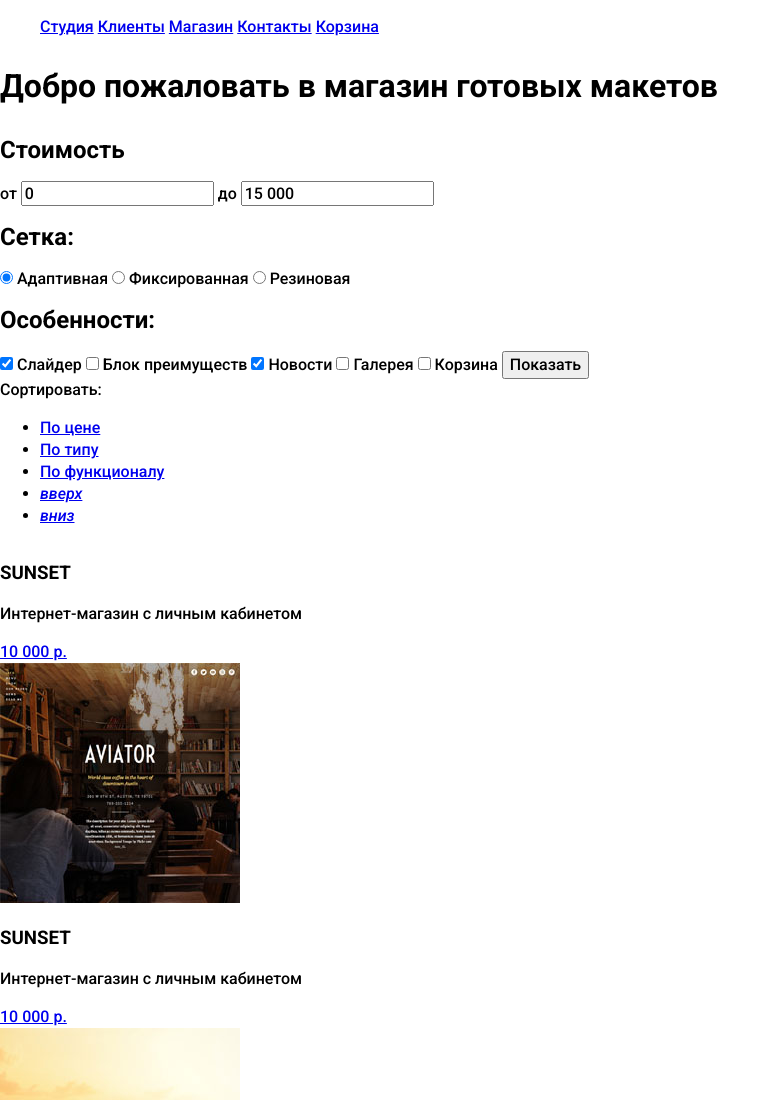
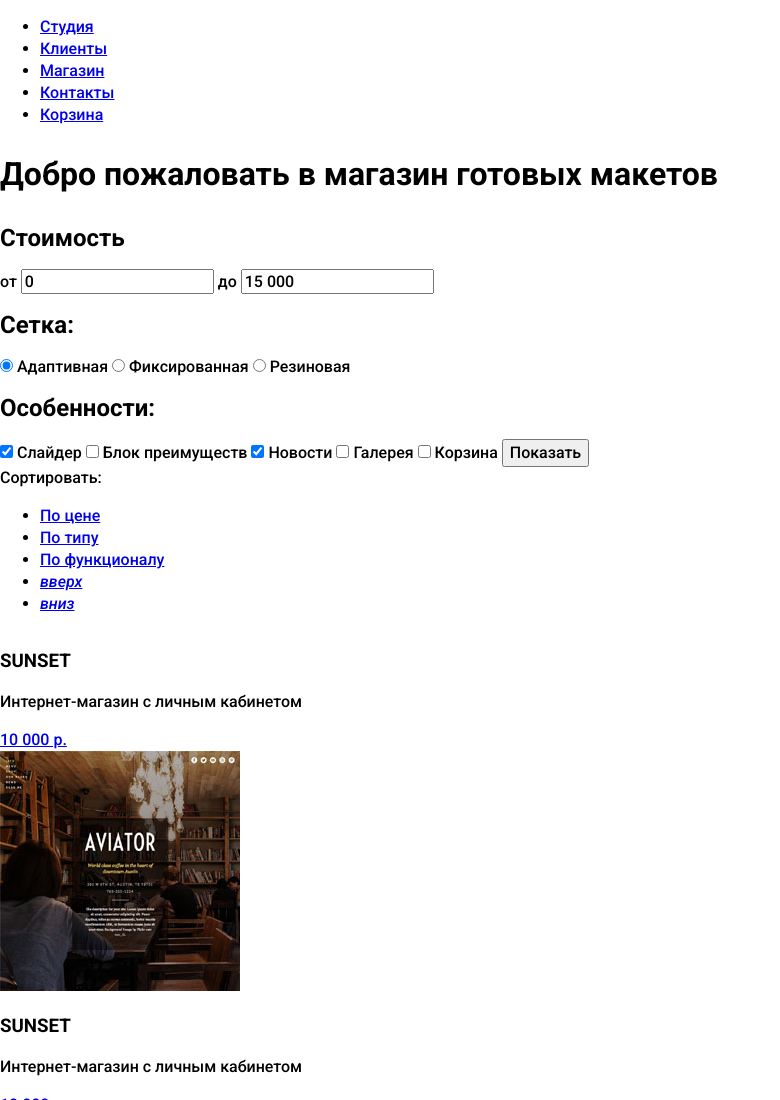
Before and after one commit to WellMax55/nerds, a plain HTML site: page catalog.html in a window 1280 px wide. Shown: the top 1100 px of the page, without its empty margins (0-780 px from the left). Drawn offline with Linux system fonts and the light colour scheme.

Commit message:
Разметка Nerds (с доработками)

```diff
--- a/catalog.html
+++ b/catalog.html
@@ -18,11 +18,21 @@
       <!-- Навигация -->
       <nav class="main-navigation">
           <ul>
-            <a href="#">Студия</a>
-            <a href="#">Клиенты</a>
-            <a href="#">Магазин</a>
-            <a href="#">Контакты</a>
-            <a href="#">Корзина</a>
+            <li>
+              <a href="#">Студия</a>
+            </li>
+            <li>
+              <a href="#">Клиенты</a>
+            </li>
+            <li>
+              <a href="#">Магазин</a>
+            </li>
+            <li>
+              <a href="#">Контакты</a>
+            </li>
+            <li>
+              <a href="#">Корзина</a>
+            </li>
           </ul>
       </nav>
     </div>
@@ -38,7 +48,7 @@
 
 
   <!-- Основной блок -->
-  <div class="main-block conteiner clearfix">
+  <div class="conteiner clearfix">
 
     <!-- Сайдбар -->
     <aside class="sidebar">
@@ -250,14 +260,15 @@
     </div>
   </div>
 
+
   <!-- Footer -->
   <footer class="main-footer container clearfix">
 
     <!-- Социальные сети -->
     <div class="social-block">
-      <a href="#" class="social-btn social-btn_vk"><i></i></a>
-      <a href="#" class="social-btn social-btn_fb"><i></i></a>
-      <a href="#" class="social-btn social-btn_inst"><i></i></a>
+      <a href="#" class="social-btn social-btn_vk"><i class=""></i></a>
+      <a href="#" class="social-btn social-btn_fb"><i class=""></i></a>
+      <a href="#" class="social-btn social-btn_inst"><i class=""></i></a>
     </div>
 
     <!-- Блок со слоганом -->
```
Also changed, not shown: index.html (+24 -11 lines).
